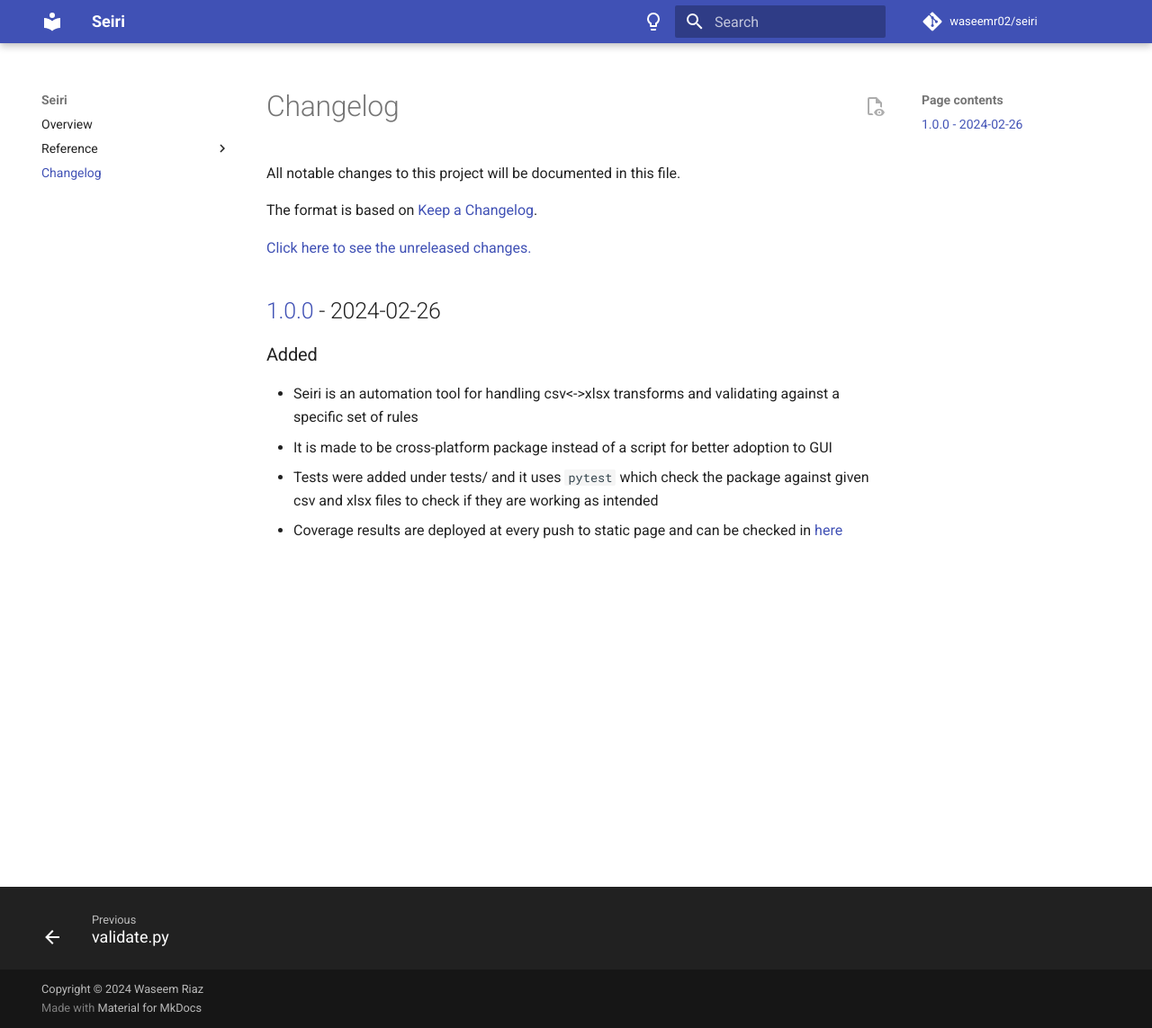
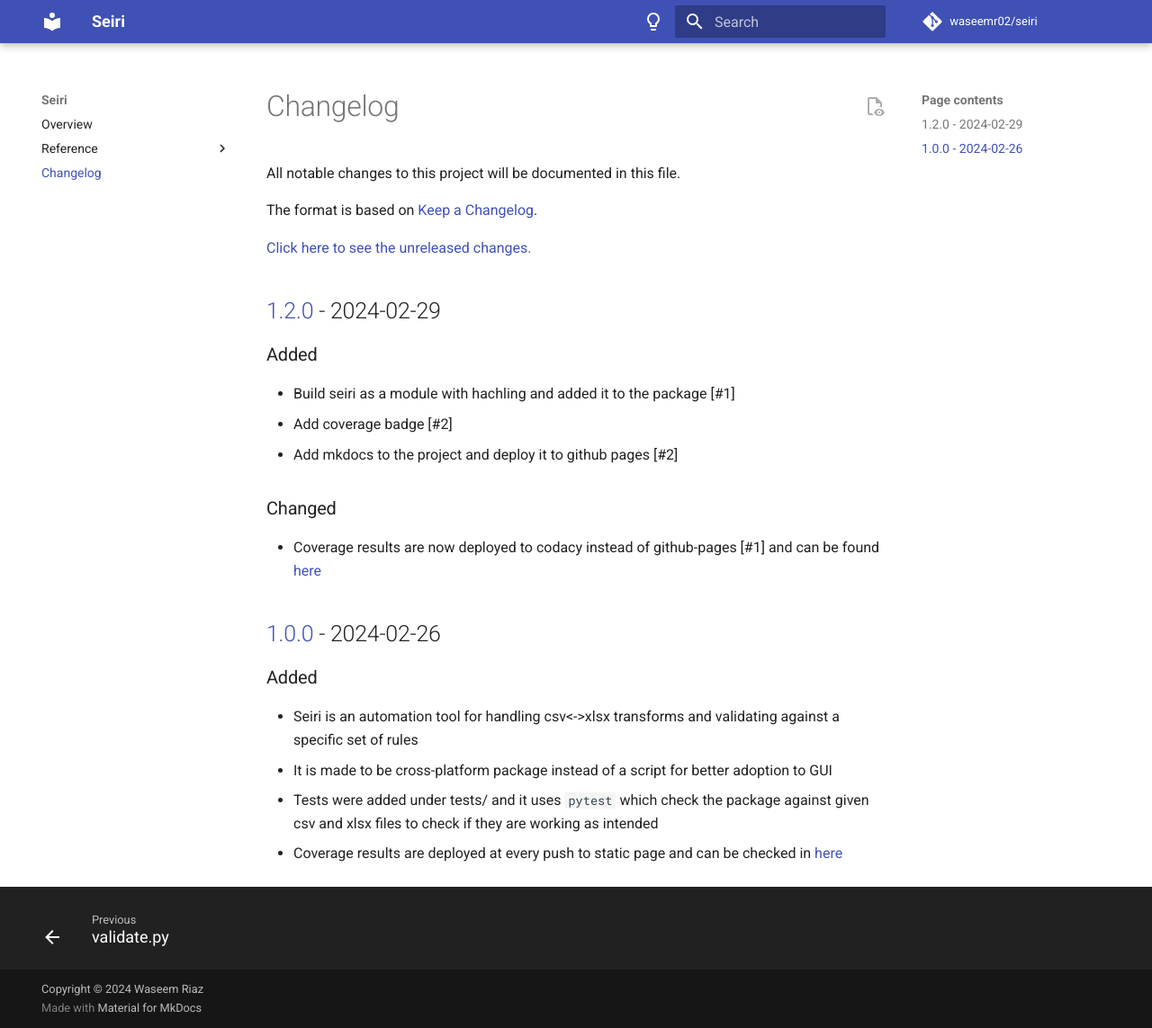
Before and after one commit to waseemR02/Seiri, an MkDocs documentation site: the page built from docs/changelog.md, in a window 1280 px wide and 1143 px high. Shown: the whole window at 90% size. Built offline with MkDocs 1.6.1 and Material for MkDocs 9.7.7, drawn with Linux system fonts in a browser that asks for light colours; comment, search, counter and statistics services are not loaded.

Commit message:
Update changelog.md
Signed-off-by: waseemR02 <waseem.riaz.9999@gmail.com>

```diff
--- a/docs/changelog.md
+++ b/docs/changelog.md
@@ -7,13 +7,22 @@
 
 The format is based on [Keep a Changelog](https://keepachangelog.com/en/1.1.0/).
 
-[Click here to see the unreleased changes.](https://github.com/waseemr02/seiri/compare/v1.0.0...HEAD)
+[Click here to see the unreleased changes.](https://github.com/waseemr02/seiri/compare/v1.2.0...HEAD)
 
 <!-- ### Fixed
 ### Changed
 ### Removed
 ### Added -->
 
+## [1.2.0] - 2024-02-29
+
+### Added
+- Build seiri as a module with hachling and added it to the package [#1]
+- Add coverage badge [#2]
+- Add mkdocs to the project and deploy it to github pages [#2]
+
+### Changed
+- Coverage results are now deployed to codacy instead of github-pages [#1] and can be found [here](https://app.codacy.com/gh/waseemR02/seiri/dashboard?utm_source=gh&utm_medium=referral&utm_content=&utm_campaign=Badge_coverage)
 
 
 ## [1.0.0] - 2024-02-26
@@ -25,5 +34,5 @@
 - Tests were added under tests/ and it uses `pytest` which check the package against given csv and xlsx files to check if they are working as intended
 - Coverage results are deployed at every push to static page and can be checked in [here](https://waseemr02.github.io/seiri)
 
-
+[1.2.0]: https://github.com/waseemr02/seiri/releases/tag/v1.2.0
 [1.0.0]: https://github.com/waseemr02/seiri/releases/tag/v1.0.0
```
